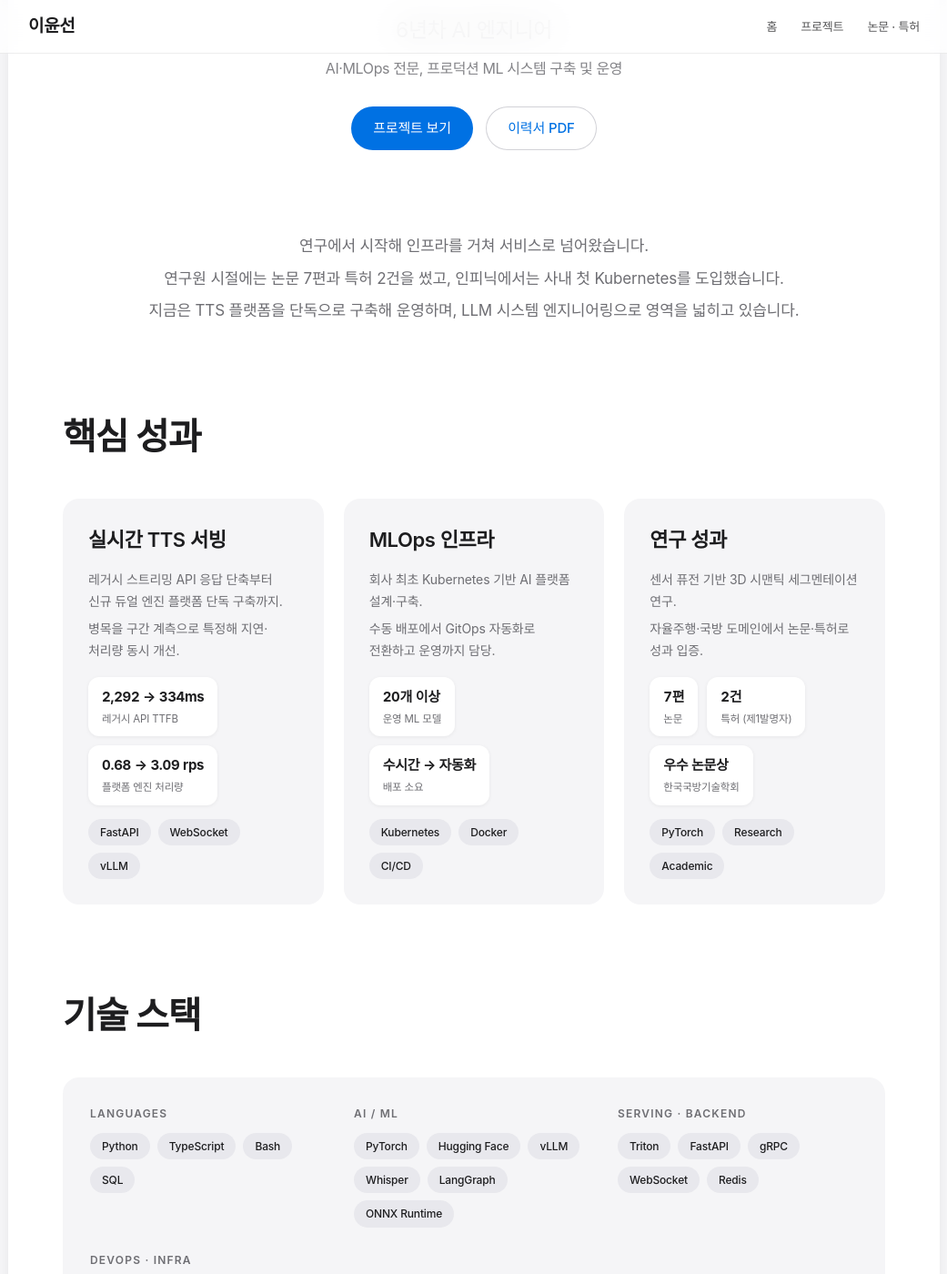
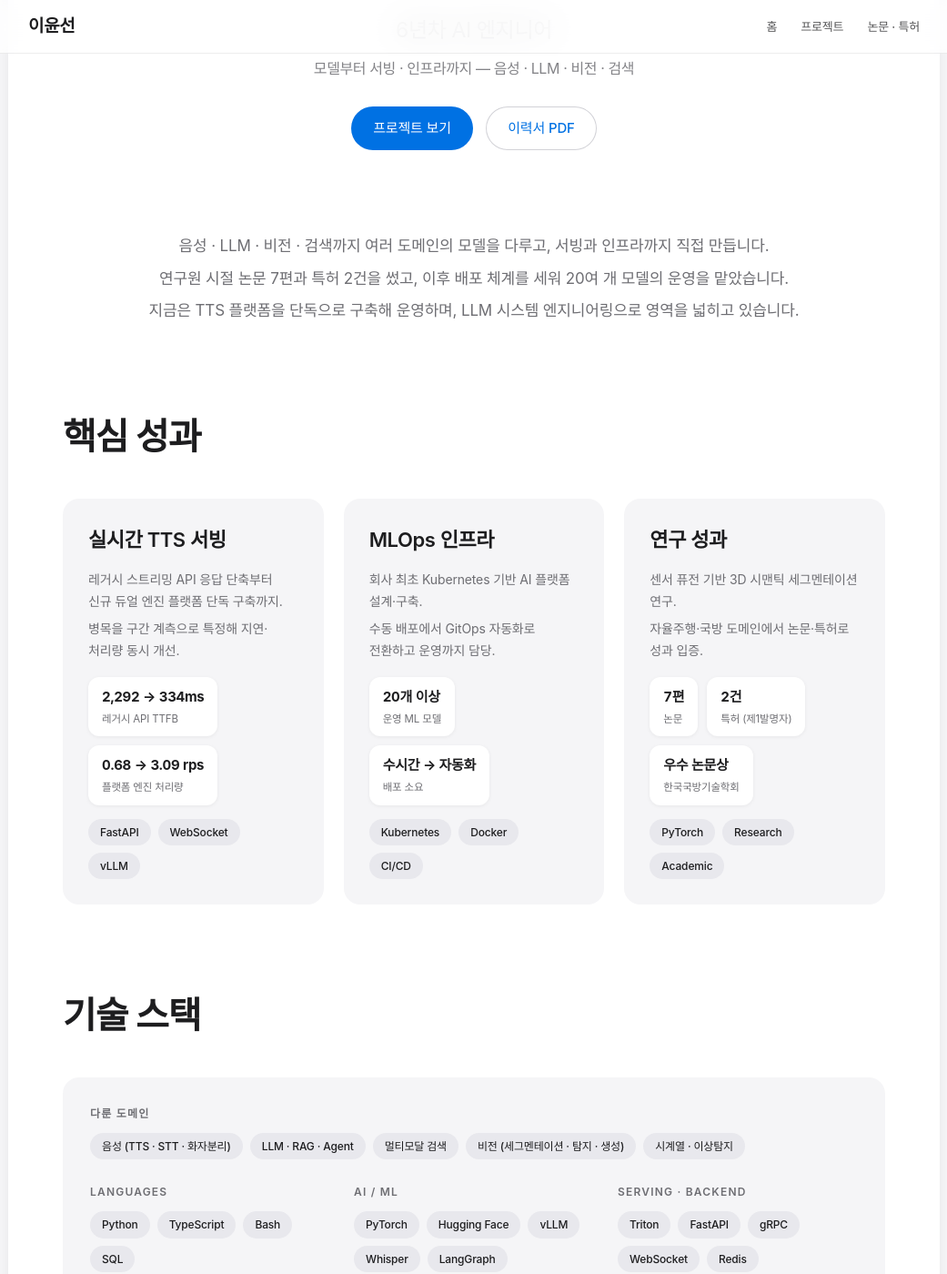
Before and after one commit to ckc5800/ckc5800.github.io, a Jekyll site: the page built from index.html, in a window 1280 px wide and 1400 px high, scrolled down 306 px. Shown: the whole window at 91% size, without its empty margins (119-1160 px from the left). Built offline with Jekyll 4.4.1, drawn with Linux system fonts in a browser that asks for light colours; some web fonts are replaced.

Commit message:
홈에서 강점을 Kubernetes 단일 사례에서 도메인 폭 + 인프라로 재배치
- 부제: 'AI·MLOps 전문, 프로덕션 ML 시스템 구축 및 운영'
  → '모델부터 서빙 · 인프라까지 — 음성 · LLM · 비전 · 검색'
- 소개 1문장을 도메인 폭 + 서빙/인프라 커버 진술로 교체.
  Kubernetes 고유명사는 소개글에서 빼고 '배포 체계를 세워 20여 개 모델 운영' 으로
  (인프라 성과 자체는 유지하되 특정 도구 이름이 강점을 대표하지 않게)
- 기술 스택 맨 위에 '다룬 도메인' 행 신설 — 음성(TTS·STT·화자분리) · LLM/RAG/Agent ·
  멀티모달 검색 · 비전(세그멘테이션·탐지·생성) · 시계열/이상탐지
  프로젝트 페이지 5개 그룹과 대응, 홈에서만 안 보이던 폭을 노출

홈 내 Kubernetes 언급 4곳 → 3곳 (MLOps 카드 1 + 태그 2, 서술문에서는 제거)

```diff
--- a/index.html
+++ b/index.html
@@ -6,13 +6,13 @@ title: 홈
 <section class="hero">
     <h1>이윤선</h1>
     <p>6년차 AI 엔지니어</p>
-    <p style="font-size: 16px; opacity: 0.85;">AI·MLOps 전문, 프로덕션 ML 시스템 구축 및 운영</p>
+    <p style="font-size: 16px; opacity: 0.85;">모델부터 서빙 · 인프라까지 — 음성 · LLM · 비전 · 검색</p>
     <a href="/projects.html" class="cta-button">프로젝트 보기</a>
     <a href="/assets/resume.pdf" download class="cta-button secondary">이력서 PDF</a>
 </section>
 
 <section style="margin: 0 auto 90px;">
-    <p class="intro"><span class="sentence">연구에서 시작해 인프라를 거쳐 서비스로 넘어왔습니다.</span><span class="sentence">연구원 시절에는 논문 7편과 특허 2건을 썼고, 인피닉에서는 사내 첫 Kubernetes를 도입했습니다.</span><span class="sentence">지금은 TTS 플랫폼을 단독으로 구축해 운영하며, LLM 시스템 엔지니어링으로 영역을 넓히고 있습니다.</span></p>
+    <p class="intro"><span class="sentence">음성 · LLM · 비전 · 검색까지 여러 도메인의 모델을 다루고, 서빙과 인프라까지 직접 만듭니다.</span><span class="sentence">연구원 시절 논문 7편과 특허 2건을 썼고, 이후 배포 체계를 세워 20여 개 모델의 운영을 맡았습니다.</span><span class="sentence">지금은 TTS 플랫폼을 단독으로 구축해 운영하며, LLM 시스템 엔지니어링으로 영역을 넓히고 있습니다.</span></p>
 </section>
 
 <section style="margin-bottom: 90px;">
@@ -68,6 +68,16 @@ title: 홈
     <h2>기술 스택</h2>
 
     <div class="toc">
+        <div style="grid-column: 1 / -1;">
+            <div class="toc-label">다룬 도메인</div>
+            <div class="toc-links">
+                <span class="tech-tag">음성 (TTS · STT · 화자분리)</span>
+                <span class="tech-tag">LLM · RAG · Agent</span>
+                <span class="tech-tag">멀티모달 검색</span>
+                <span class="tech-tag">비전 (세그멘테이션 · 탐지 · 생성)</span>
+                <span class="tech-tag">시계열 · 이상탐지</span>
+            </div>
+        </div>
         <div>
             <div class="toc-label">Languages</div>
             <div class="toc-links">
```
